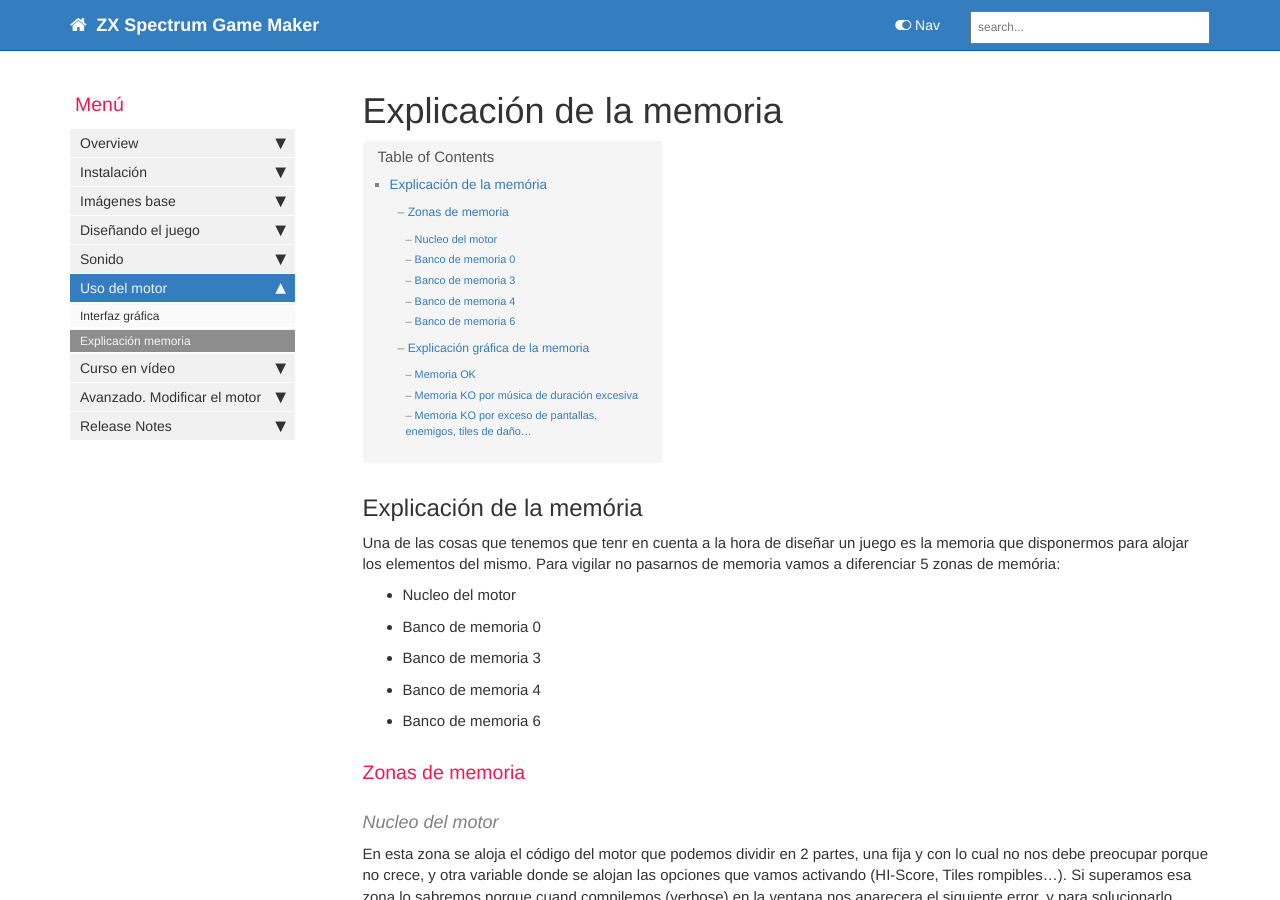
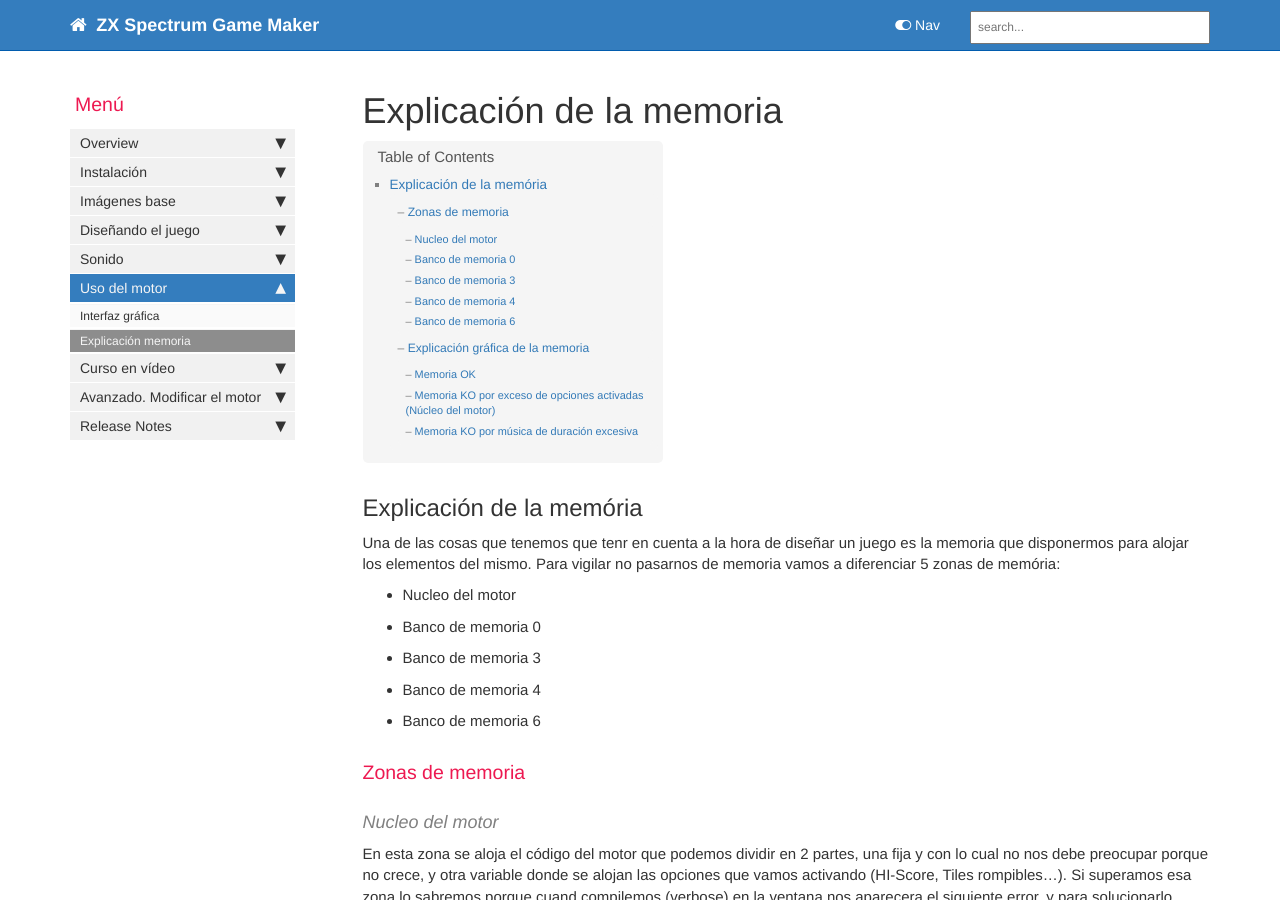
Before and after one commit to rtorralba/zx-game-maker-www, a Jekyll site: the page built from pages/mydoc/mydoc_memory_explanation.md, in a window 1280 px wide and 900 px high. Built offline with Jekyll 4.4.1, drawn with Linux system fonts in a browser that asks for light colours; comment, search, counter and statistics services are not loaded; some of the changed text lies outside the part shown.

Commit message:
Update memory explanation to clarify KO scenarios related to active options and music duration

```diff
--- a/pages/mydoc/mydoc_memory_explanation.md
+++ b/pages/mydoc/mydoc_memory_explanation.md
@@ -47,7 +47,7 @@
 ### Explicación gráfica de la memoria
 #### Memoria OK
 ![](images/explicacion_memoria_ok.png)
+#### Memoria KO por exceso de opciones activadas (Núcleo del motor)
+![](images/explicacion_memoria_ko_nucleo.png)
 #### Memoria KO por música de duración excesiva
-![](images/explicacion_memoria_ko_nucleo.png)
-#### Memoria KO por exceso de pantallas, enemigos, tiles de daño...
 ![](images/explicacion_memoria_ko_banco.png)
```
